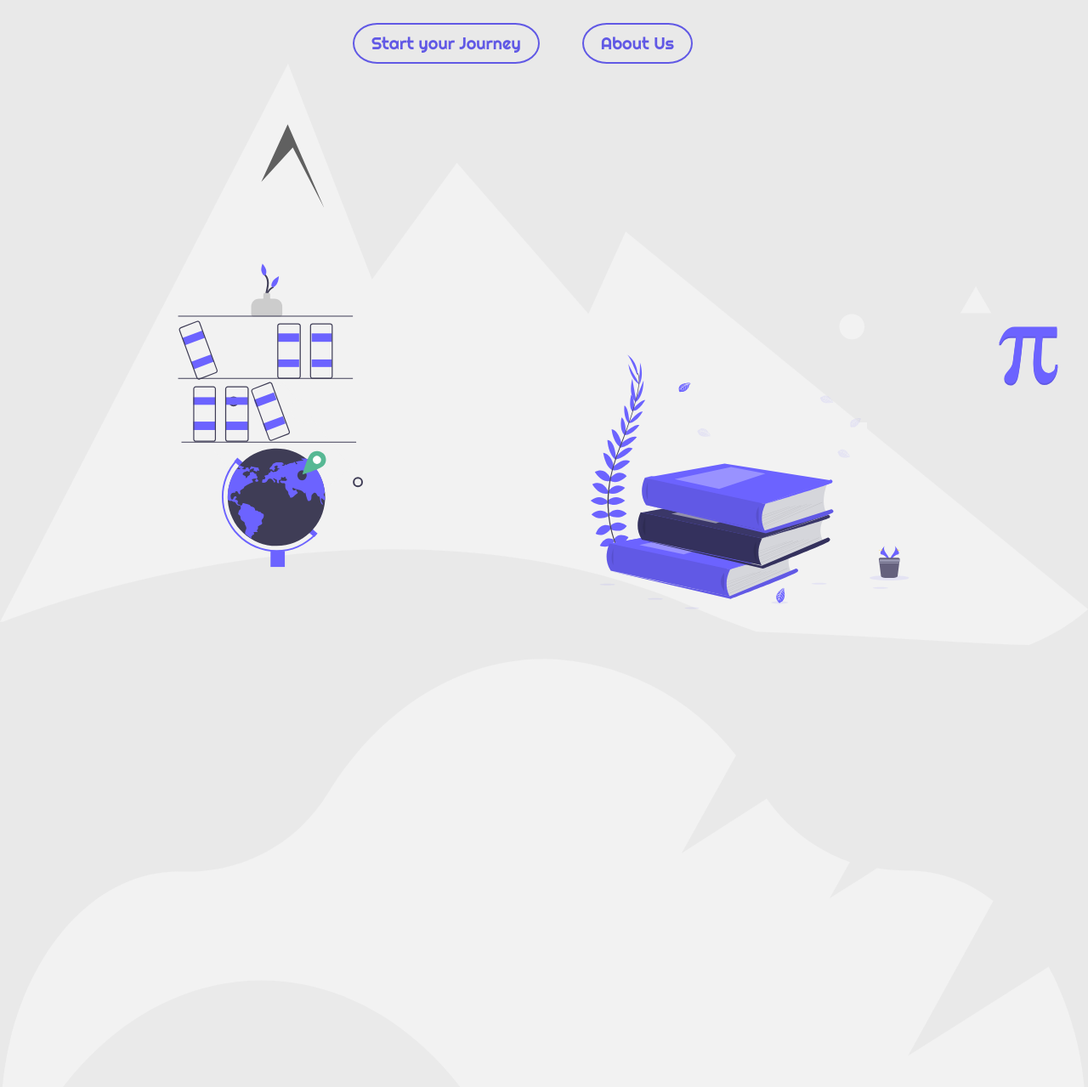
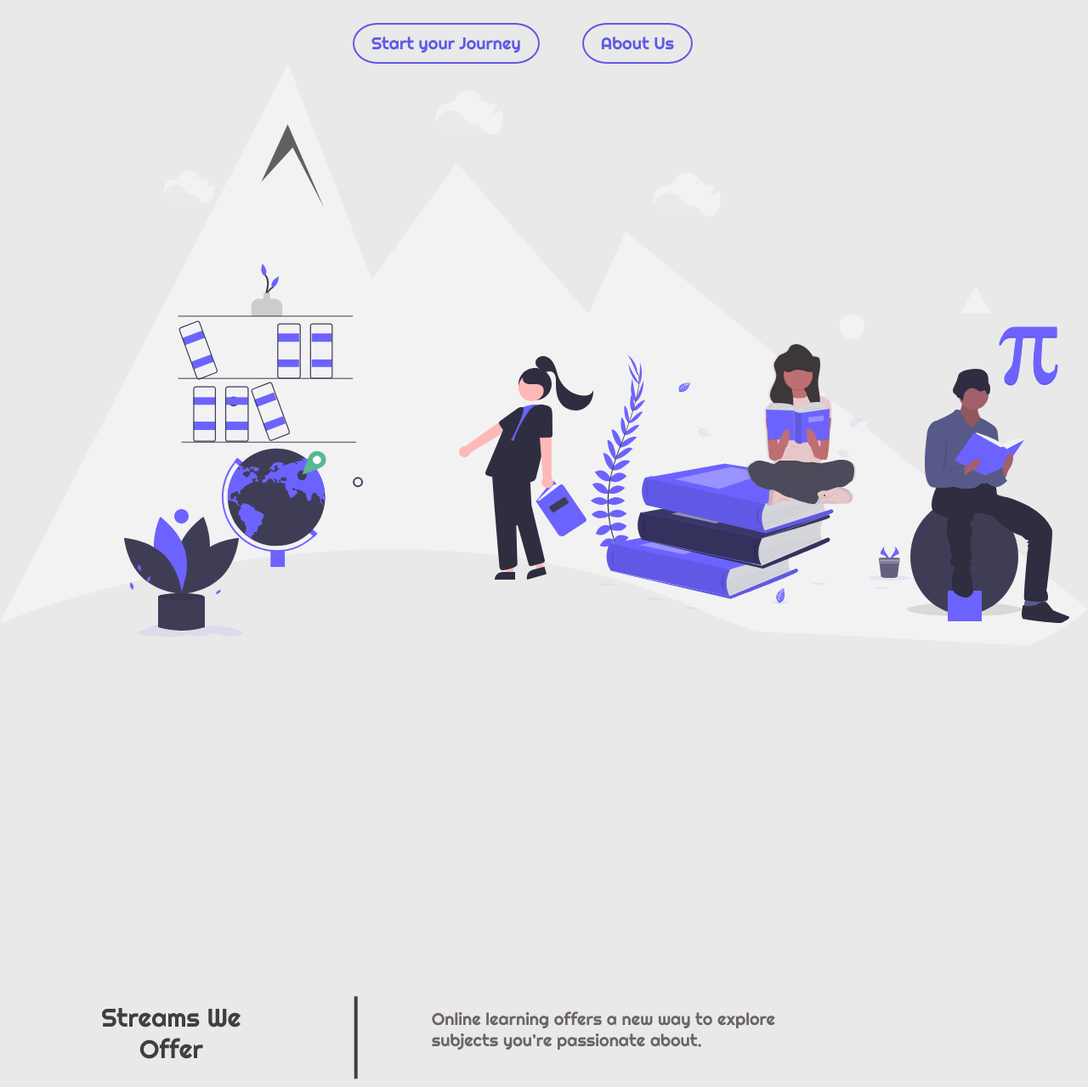
Before and after one commit to najim11rahman/Route2Web, a plain HTML site: page index.html in a window 1280 px wide. Shown: the part 301-1580 px from the top of the page at 85% size. Drawn offline with nearby package versions, Linux system fonts and the light colour scheme.

Commit message:
Add files via upload

```diff
--- a/css/styles.css
+++ b/css/styles.css
@@ -71,9 +71,115 @@ h5 {
 }
 
 .responsive {
+  left: 2.27%;
+  top: 10.84%;
   width: 100%;
-  height: auto;
+  height: 100%;
 }
+
+.cloud1{
+  position: absolute;
+  width: 80px;
+  height: 60px;
+  left: 40%;
+  top: 403px;
+
+}
+
+.cloud2{
+  position: absolute;
+  width: 80px;
+  height: 60px;
+  left: 60%;
+  top: 500px;
+}
+
+.cloud3{
+  position: absolute;
+  width: 59.86px;
+  height: 39.03px;
+  left: 15%;
+  top: 500.76px;
+}
+
+.plant{
+  position: absolute;
+  width: 140px;
+  height: 151px;
+  left: 146px;
+  top: 900px;
+}
+
+.girl1{
+  position: absolute;
+  width: 158px;
+  height: 263px;
+  left: 540px;
+  top: 720px;
+}
+
+.girl2{
+  position: absolute;
+  width: 130px;
+  height: 191px;
+  left: 877px;
+  top: 705px;
+}
+
+.boy{
+  position: absolute;
+  width: 191px;
+  height: 299px;
+  left: 1067px;
+  top: 735px;
+}
+
+h2{
+  position: absolute;
+  width: 18.15%;
+  height: 4.8%;
+  left: 6.66%;
+  top: 185%;
+
+  font-family: Righteous;
+  font-style: normal;
+  font-weight: normal;
+  font-size: 30px;
+  line-height: 37px;
+  text-align: center;
+
+  color: #423E3E;
+
+
+}
+
+.line{
+  position: absolute;
+  width: 7.61%;
+  height: 0px;
+  left: 28.91%;
+  top: 190%;
+
+  border: 2px solid #423E3E;
+  transform: rotate(90deg);
+}
+
+h4{
+  position: absolute;
+  width: 33.74%;
+  height: 6.51%;
+  left: 39.67%;
+  top: 185.9%;
+
+  font-family: Righteous;
+  font-style: normal;
+  font-weight: normal;
+  font-size: 20px;
+  line-height: 25px;
+
+  color: #6C6464;
+}
+
 /* #Navigation
 ================================================== */
 
--- a/index.html
+++ b/index.html
@@ -68,13 +68,16 @@
     <div>
       <img src="images/back.svg" class="responsive">
     </div>
-    <img src="images/cloud1.svg" class="responsive">
-    <img src="images/cloud2.svg" class="responsive">
-    <img src="images/cloud3.svg" class="responsive">
-    <img src="images/plant.svg" class="responsive">
-    <img src="images/girl1.svg" class="responsive">
-    <img src="images/girl2.svg" class="responsive">
-    <img src="images/boy.svg" class="responsive">
+    <img src="images/cloud1.svg" class="cloud1">
+    <img src="images/cloud2.svg" class="cloud2">
+    <img src="images/cloud3.svg" class="cloud3">
+    <img src="images/plant.svg" class="plant">
+    <img src="images/girl1.svg" class="girl1">
+    <img src="images/girl2.svg" class="girl2">
+    <img src="images/boy.svg" class="boy">
+    <h2>Streams We Offer</h2>
+    <div class="line"></div>
+    <h4>Online learning offers a new way to explore subjects you’re passionate about.</h4>
     <script type="text/javascript" src="js/scripts.js"></script>
 
   </body>
```
